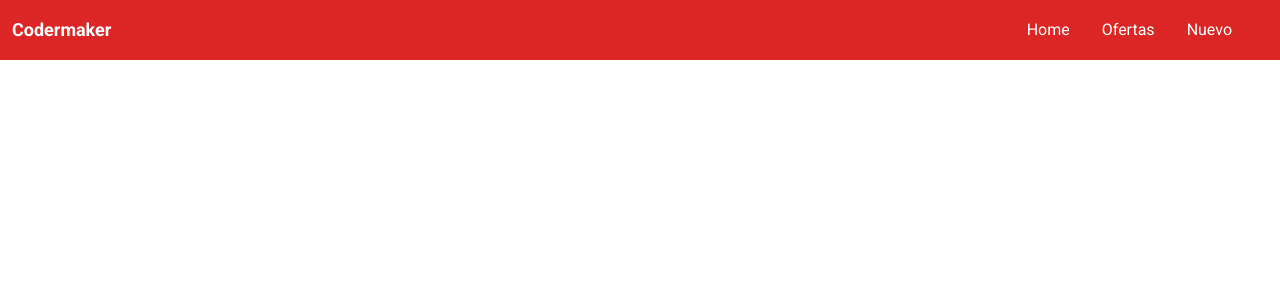
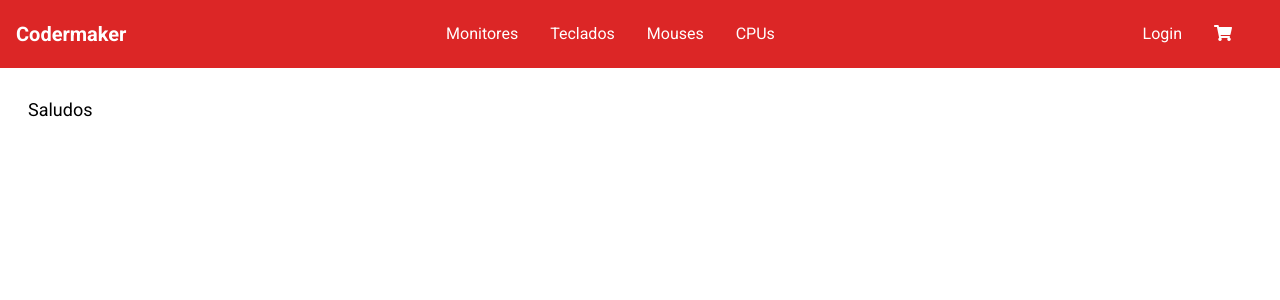
Before and after one commit to solisjoaquin/react-coderhouse, a React (Create React App) app: page / in a window 1280 px wide. Shown: the top 300 px of the page. Built offline with nearby package versions, Linux system fonts and the light colour scheme.

Commit message:
subiendo cartWidget, itemContainer y pasando props (3° entregable)

```diff
--- a/src/App.js
+++ b/src/App.js
@@ -1,9 +1,12 @@
+import ItemListContainer from './components/ItemListContainer/ItemListContainer';
 import Navbar from './components/Navbar/Navbar';
 
 function App() {
   return (
     <div className="App">
       <Navbar />
+      <ItemListContainer
+        greeting="Saludos" />
     </div>
   );
 }
--- /dev/null
+++ b/src/components/CartWidget/CardWidget.js
@@ -0,0 +1,11 @@
+import React from 'react'
+
+function CardWidget() {
+    return (
+        <>
+            <i className="fas fa-shopping-cart text-white hover:text-red-300 px-4"></i>
+        </>
+    )
+}
+
+export default CardWidget
--- /dev/null
+++ b/src/components/ItemListContainer/ItemListContainer.js
@@ -0,0 +1,11 @@
+import React from 'react'
+
+function ItemListContainer({ greeting }) {
+    return (
+        <div>
+            <p className="text-lg p-7">{greeting}</p>
+        </div>
+    )
+}
+
+export default ItemListContainer
--- a/src/components/Navbar/Navbar.js
+++ b/src/components/Navbar/Navbar.js
@@ -1,14 +1,23 @@
 import React from 'react'
+import CardWidget from '../CartWidget/CardWidget'
 
 function Navbar() {
     return (
-        <div className="bg-red-600 flex justify-between py-4 items-center">
-            <h1 className="text-lg pl-3 text-white font-bold">Codermaker</h1>
+        <div className="bg-red-600 flex justify-between py-5 items-center">
+            <h1 className="text-xl pl-4 text-white font-bold">Codermaker</h1>
+
             <ul className="pr-8">
-                <li className="inline px-4"><a className="text-white hover:text-red-300" href="/">Home</a></li>
-                <li className="inline px-4"><a className="text-white hover:text-red-300" href="/">Ofertas</a></li>
-                <li className="inline px-4"><a className="text-white hover:text-red-300" href="/">Nuevo</a></li>
+                <li className="inline px-4"><a className="text-white hover:text-red-300" href="/">Monitores</a></li>
+                <li className="inline px-4"><a className="text-white hover:text-red-300" href="/">Teclados</a></li>
+                <li className="inline px-4"><a className="text-white hover:text-red-300" href="/">Mouses</a></li>
+                <li className="inline px-4"><a className="text-white hover:text-red-300" href="/">CPUs</a></li>
             </ul>
+
+            <ul className="pr-8">
+                <li className="inline px-4"><a className="text-white hover:text-red-300" href="/">Login</a></li>
+                <CardWidget />
+            </ul>
+
         </div>
     )
 }
```
Also changed, not shown: 1 other file (tests, documents, lock files or other folders).
